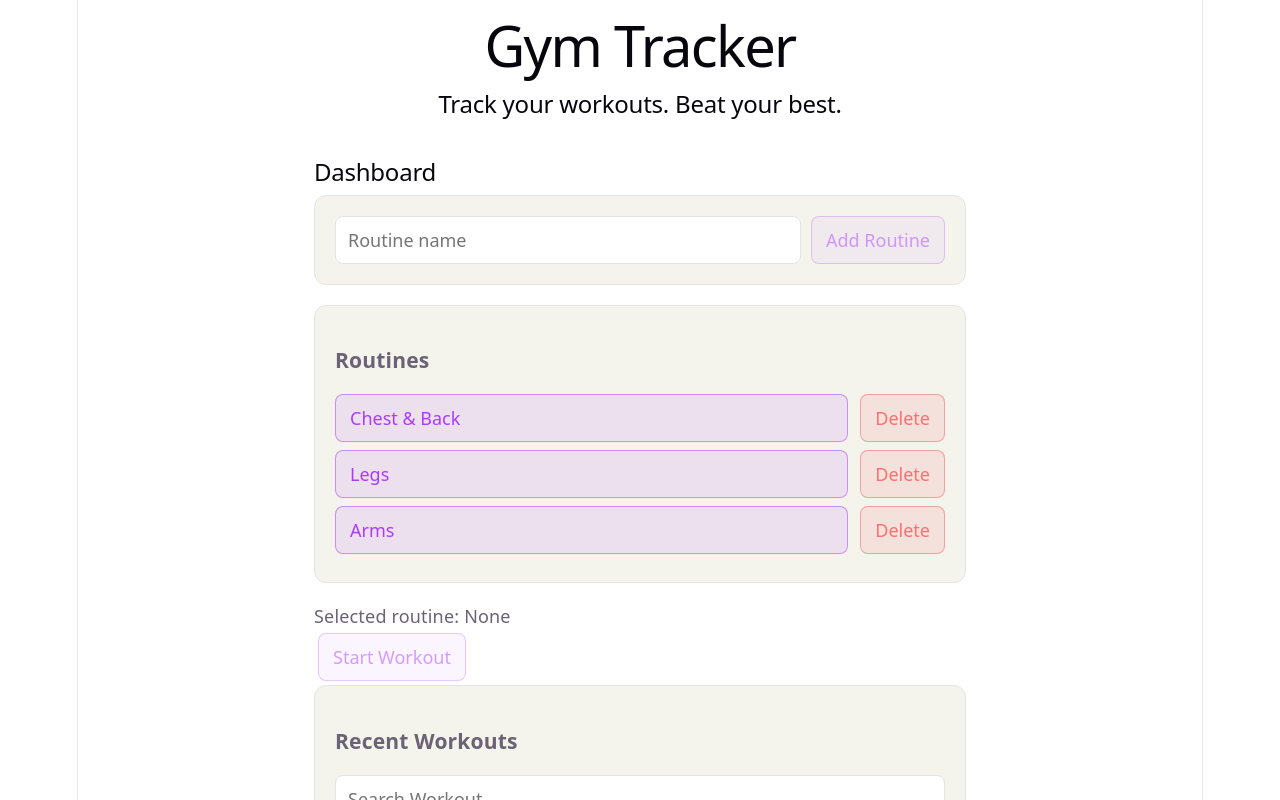
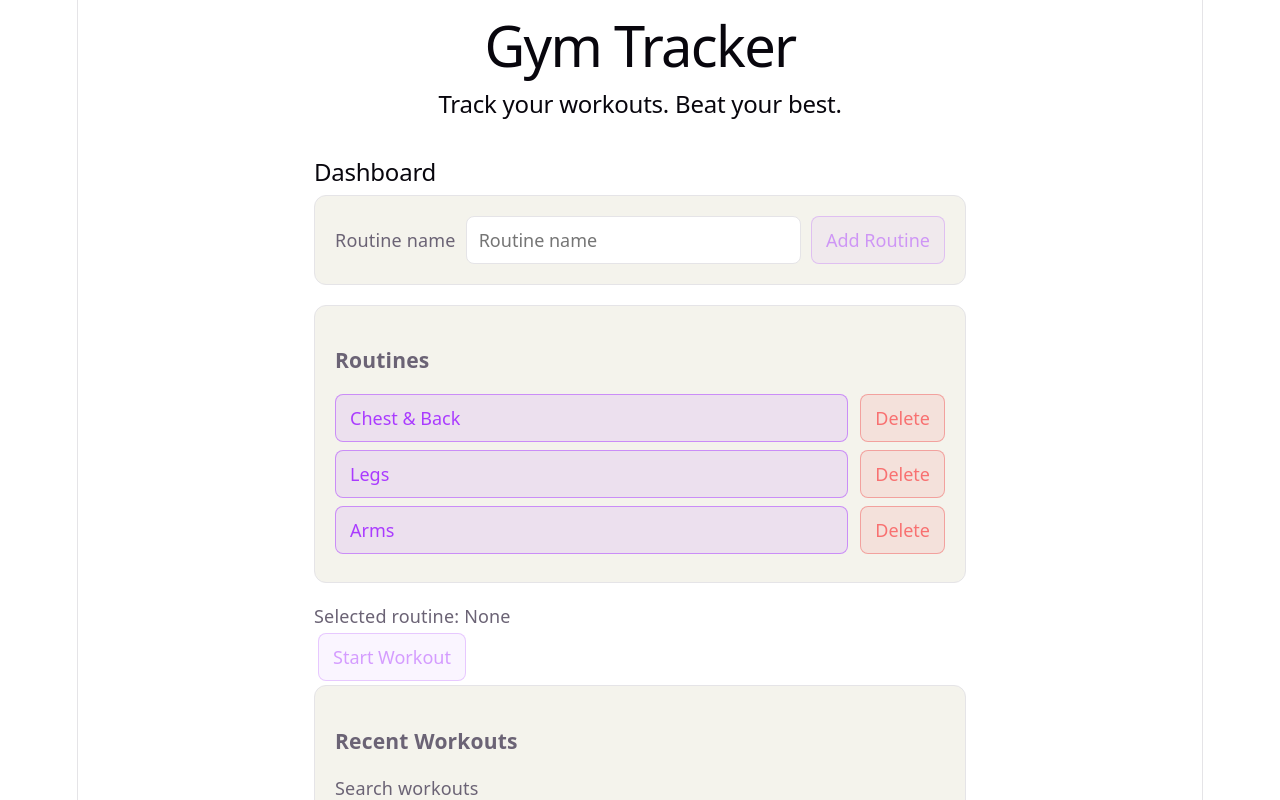
Before and after one commit to zireael06/gym-tracker, a React (Vite) app: page / in a window 1280 px wide. Shown: the top 800 px of the page. Built offline with nearby package versions, Linux system fonts and the light colour scheme.

Commit message:
Add labels to history and routine inputs

```diff
--- a/src/components/RoutineManager.jsx
+++ b/src/components/RoutineManager.jsx
@@ -44,8 +44,12 @@ function RoutineManager({
   return (
     <>
         <div className="form-row">
+
+            <label htmlFor="Name-routine">Routine name</label>
+
             <input
                 type="text"
+                id="Name-routine"
                 value={newRoutineName}
                 placeholder="Routine name"
                 onChange={(event) =>
@@ -98,8 +102,12 @@ function RoutineManager({
                 <h3>Edit {selectedRoutine.name}</h3>
 
                 <div className="form-row">
+
+                    <label htmlFor="rename-routine">New routine name</label>
+
                     <input
                         type="text"
+                        id="rename-routine"
                         value={editedRoutineName}
                         placeholder="New routine name"
                         onChange={(event) =>
@@ -117,8 +125,12 @@ function RoutineManager({
                 </div>
 
                 <div className="form-row">
+
+                    <label htmlFor="routine-exercise-name">Exercise name</label>
+
                     <input
                         type="text"
+                        id="routine-exercise-name"
                         value={newRoutineExercise}
                         placeholder="Exercise name"
                         onChange={(event) =>
--- a/src/components/WorkoutHistory.jsx
+++ b/src/components/WorkoutHistory.jsx
@@ -66,8 +66,11 @@ function WorkoutHistory({
     <div>
       <h3>Recent Workouts</h3>
 
+      <label htmlFor="workout-search">Search workouts</label>
+
       <input
         type="text"
+        id="workout-search"
         value={workoutSearch}
         placeholder="Search Workout"
         onChange={(event) =>
```
